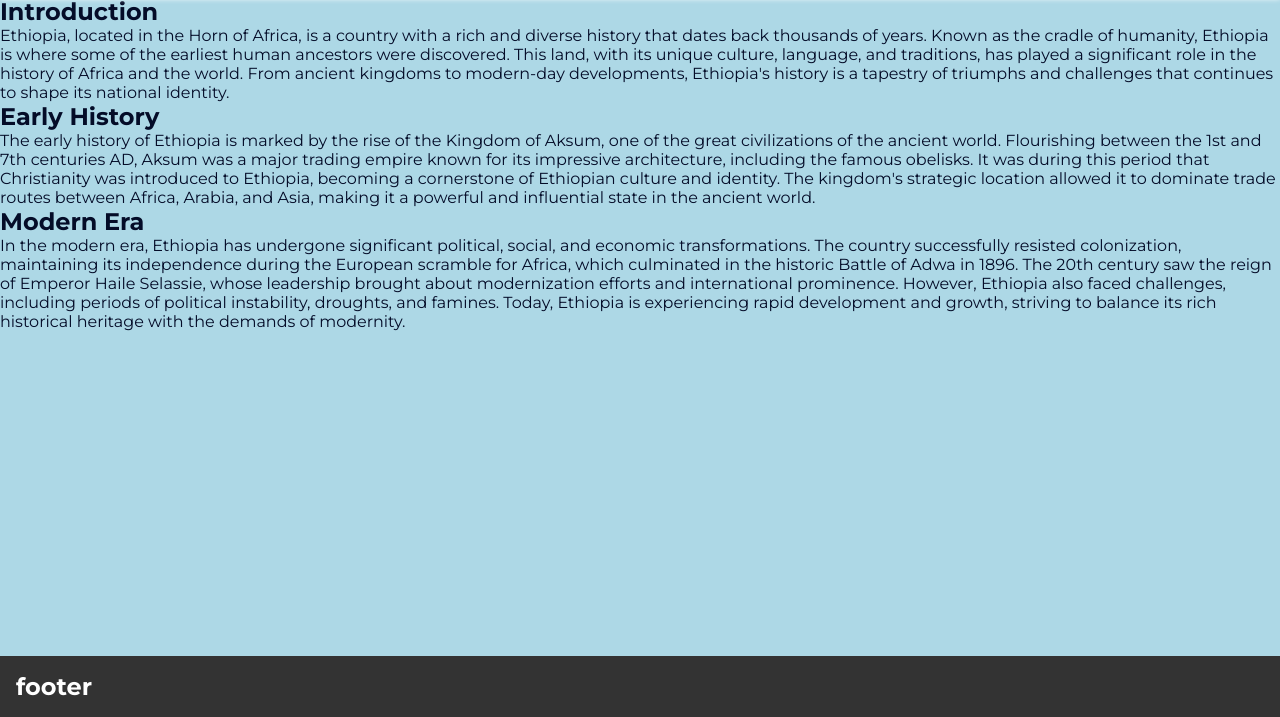
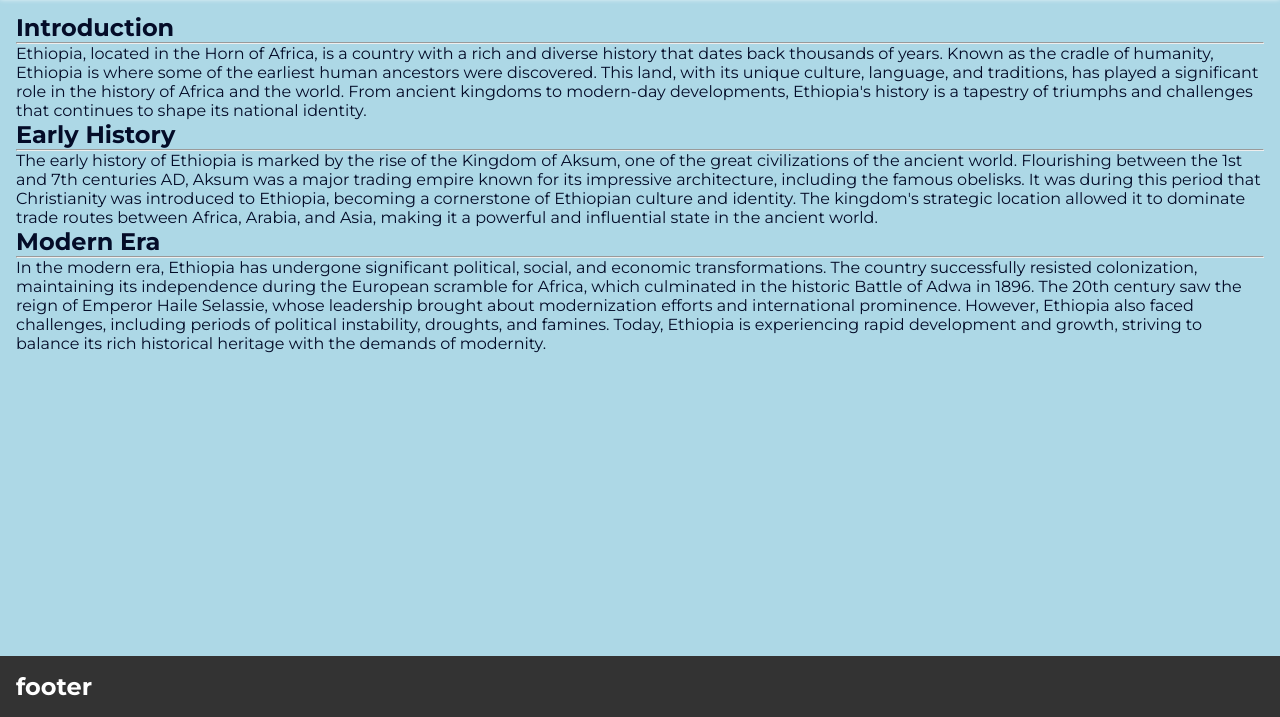
Before and after one commit to MAbuhanif/ethiopian-history, a plain HTML site: page index.html in a window 1280 px wide. Shown: the part 83-800 px from the top of the page. Drawn offline with Linux system fonts and the light colour scheme.

Commit message:
style for sections

```diff
--- a/assets/css/style.css
+++ b/assets/css/style.css
@@ -67,6 +67,7 @@ main {
     /* Main element will take any surplus */
     flex: 1 0 auto;
     margin-top: 175.6px;
+    padding: 1rem;
 }
 
 /* Footer  */
--- a/index.html
+++ b/index.html
@@ -38,6 +38,7 @@
         <!-- Introduction Section -->
         <section id="introduction">
             <h2>Introduction</h2>
+            <hr>
             <p>Ethiopia, located in the Horn of Africa, is a country with a rich and diverse history that dates back
                 thousands of years. Known as the cradle of humanity, Ethiopia is where some of the earliest human
                 ancestors were discovered. This land, with its unique culture, language, and traditions, has played a
@@ -48,6 +49,7 @@
         <!-- Early History -->
         <section id="early">
             <h2>Early History</h2>
+            <hr>
             <p>The early history of Ethiopia is marked by the rise of the Kingdom of Aksum, one of the great
                 civilizations of the ancient world. Flourishing between the 1st and 7th centuries AD, Aksum was a major
                 trading empire known for its impressive architecture, including the famous obelisks. It was during this
@@ -58,6 +60,7 @@
         <!-- Modern Era -->
         <section id="modern">
             <h2>Modern Era</h2>
+            <hr>
             <p> In the modern era, Ethiopia has undergone significant political, social, and economic transformations.
                 The country successfully resisted colonization, maintaining its independence during the European
                 scramble for Africa, which culminated in the historic Battle of Adwa in 1896. The 20th century saw the
```
